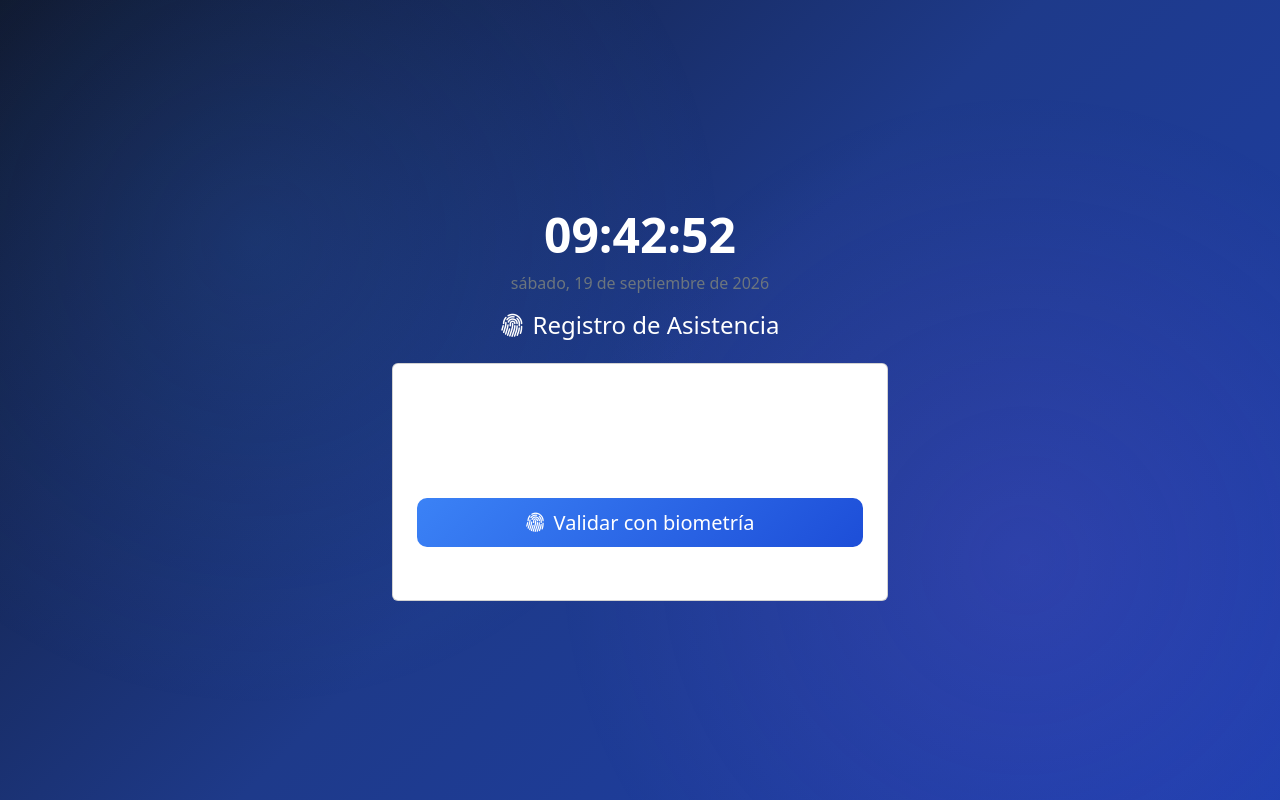
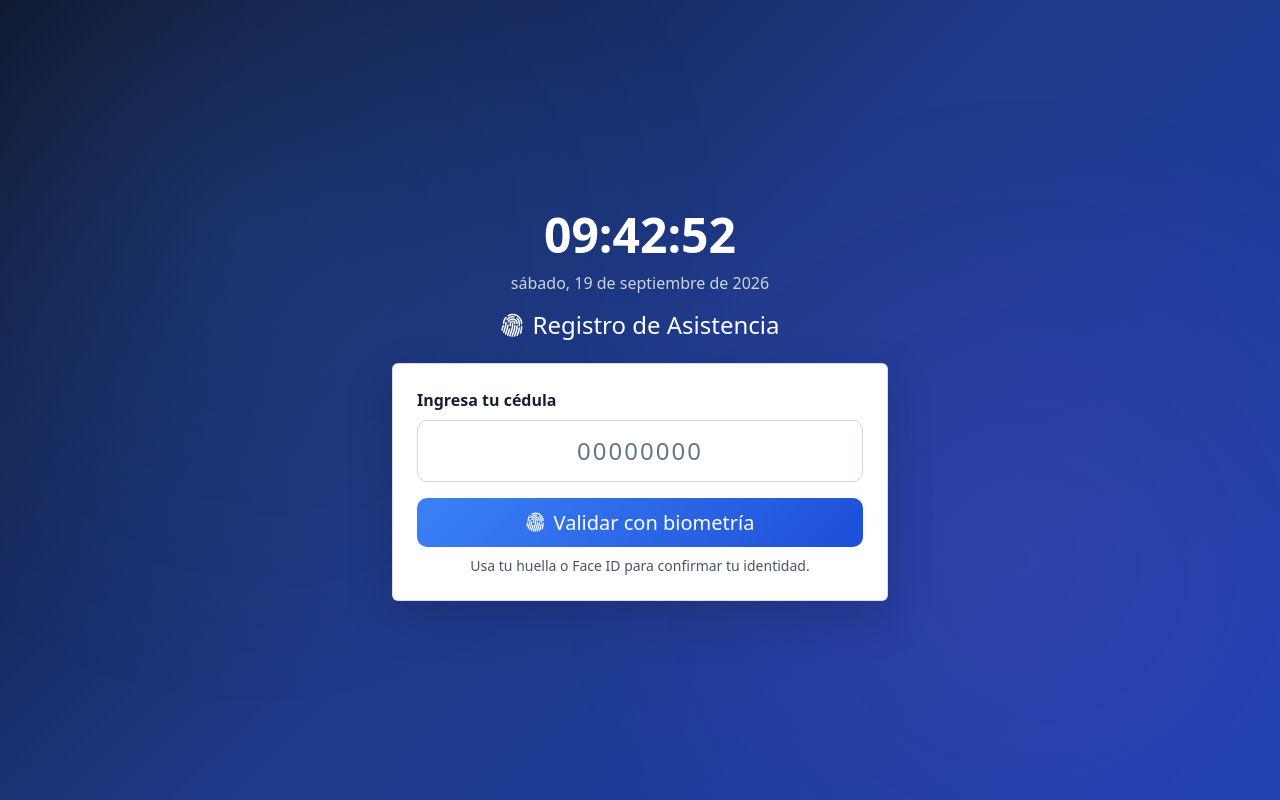
Before and after one commit to Eduardoezi/school_management, a Flask app: page /attendance/clock in a window 1280 px wide. Run offline with Flask 3, Linux system fonts and the light colour scheme; data that the repository does not hold is empty; some libraries are stand-ins or nearby versions.

Commit message:
style: improve public form contrast

```diff
--- a/app/templates/attendance/clock.html
+++ b/app/templates/attendance/clock.html
@@ -6,13 +6,13 @@
 
     <div class="text-center mb-4">
         <div id="live-clock" style="font-size: 3rem; font-weight: 700; font-variant-numeric: tabular-nums;">--:--:--</div>
-        <div id="live-date" class="text-muted">Cargando fecha...</div>
+        <div id="live-date" class="public-muted-text">Cargando fecha...</div>
         <h4 class="mt-3"><i class="bi bi-fingerprint me-2"></i>Registro de Asistencia</h4>
     </div>
 
     <div id="status-message" class="alert d-none" role="alert"></div>
 
-    <div class="card">
+    <div class="card public-light-card">
         <div class="card-body p-4">
 
             <div id="step-cedula">
--- a/app/templates/base_public.html
+++ b/app/templates/base_public.html
@@ -70,22 +70,45 @@
 
         /* ---------- Formularios (para login/registro) ---------- */
         .form-control, .form-select {
-            background: rgba(255, 255, 255, 0.08);
-            border: 1px solid rgba(255, 255, 255, 0.15);
-            color: #fff;
+            background-color: rgba(255, 255, 255, 0.96);
+            border: 1px solid #cbd5e1;
+            color: #172033;
+            color-scheme: light;
             border-radius: 10px;
             padding: 0.75rem 1rem;
         }
 
         .form-control:focus, .form-select:focus {
-            background: rgba(255, 255, 255, 0.12);
+            background-color: #fff;
             border-color: #3b82f6;
-            color: #fff;
+            color: #172033;
             box-shadow: 0 0 0 3px rgba(59, 130, 246, 0.25);
         }
 
         .form-control::placeholder {
-            color: rgba(255, 255, 255, 0.4);
+            color: #64748b;
+            opacity: 1;
+        }
+
+        .form-select option,
+        .form-select optgroup {
+            background-color: #fff;
+            color: #172033;
+        }
+
+        .form-control:disabled,
+        .form-control[readonly],
+        .form-select:disabled {
+            background-color: #e2e8f0;
+            color: #475569;
+            opacity: 1;
+        }
+
+        .form-control:-webkit-autofill,
+        .form-control:-webkit-autofill:hover,
+        .form-control:-webkit-autofill:focus {
+            -webkit-text-fill-color: #172033;
+            box-shadow: 0 0 0 1000px #fff inset;
         }
 
         .form-label {
@@ -94,7 +117,11 @@
         }
 
         .form-text, small.text-muted {
-            color: rgba(255, 255, 255, 0.5) !important;
+            color: rgba(255, 255, 255, 0.78) !important;
+        }
+
+        .public-muted-text {
+            color: #cbd5e1 !important;
         }
 
         /* ---------- Botones ---------- */
@@ -144,6 +171,22 @@
             color: #cbd5e1;
         }
 
+        .public-light-card {
+            color: #172033;
+            border: 1px solid rgba(203, 213, 225, 0.8);
+            box-shadow: 0 18px 45px rgba(15, 23, 42, 0.22);
+        }
+
+        .public-light-card .form-label,
+        .public-light-card p {
+            color: #172033;
+        }
+
+        .public-light-card .form-text,
+        .public-light-card small.text-muted {
+            color: #475569 !important;
+        }
+
         /* ---------- Enlaces dentro del card ---------- */
         .public-card a:not(.btn) {
             color: #93c5fd;
```
